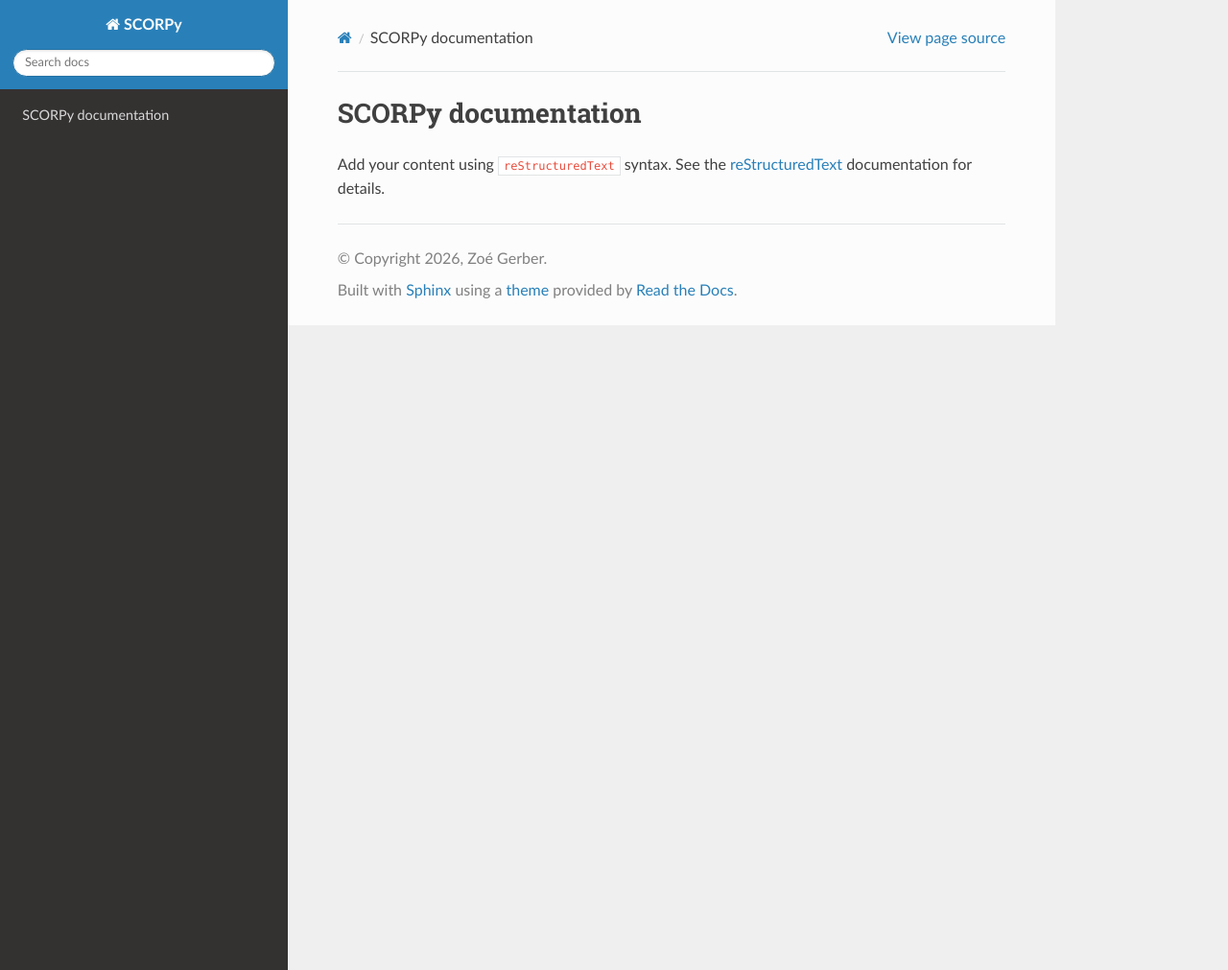
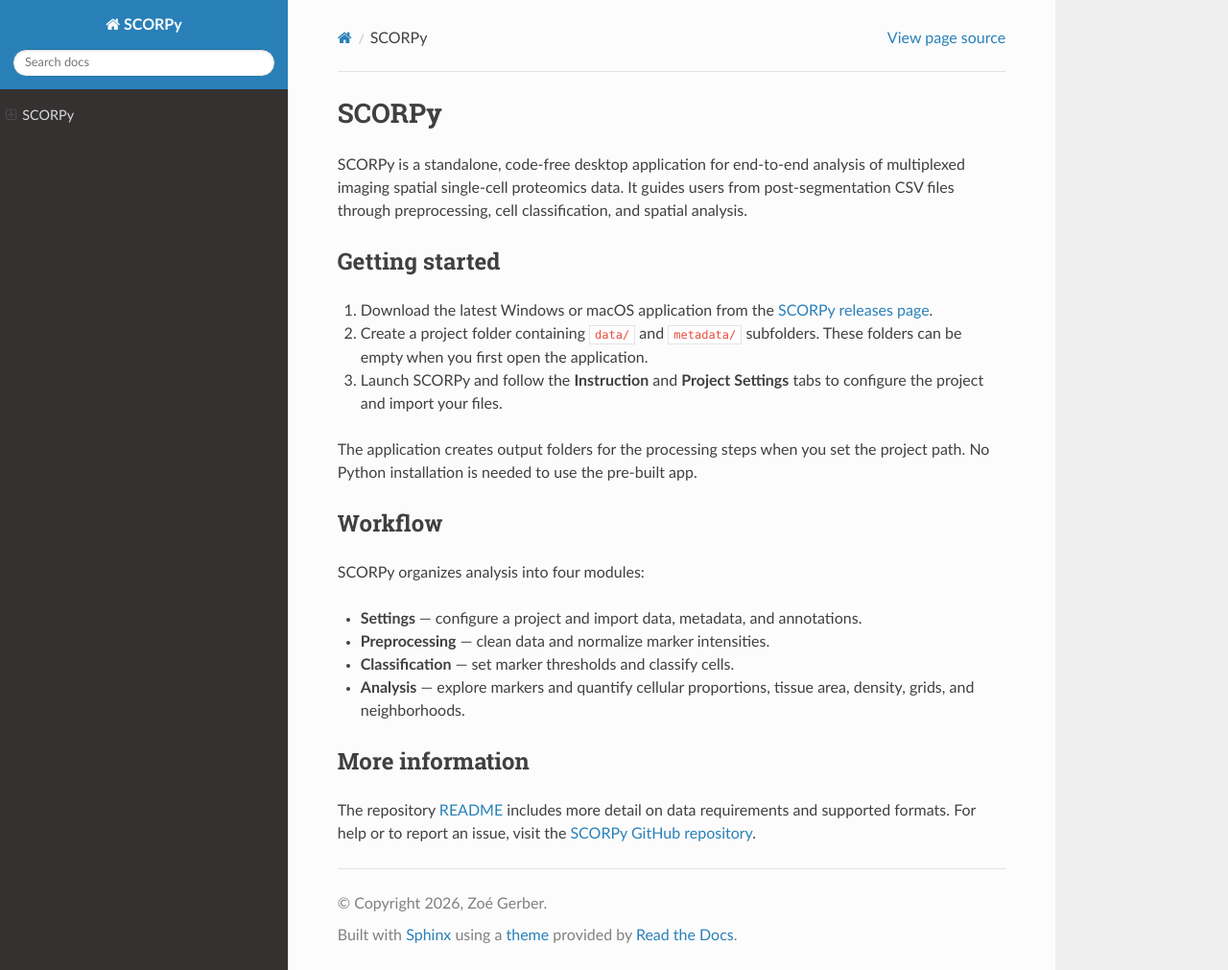
Before and after one commit to marylab26/SCORPy, a Sphinx documentation site: the page built from docs/source/index.rst, in a window 1280 px wide and 1011 px high. Shown: the whole window at 96% size. Built offline with Sphinx 7.4.7 and the Read the Docs theme 3.1.0, drawn with Linux system fonts in a browser that asks for light colours.

Commit message:
Update documentation

```diff
--- a/docs/source/index.rst
+++ b/docs/source/index.rst
@@ -1,16 +1,41 @@
-.. SCORPy documentation master file, created by
-   sphinx-quickstart on Tue Nov  3 08:10:59 2026.
-   You can adapt this file completely to your liking, but it should at least
-   contain the root `toctree` directive.
+SCORPy
+======
 
-SCORPy documentation
-====================
+SCORPy is a standalone, code-free desktop application for end-to-end analysis
+of multiplexed imaging spatial single-cell proteomics data. It guides users
+from post-segmentation CSV files through preprocessing, cell classification,
+and spatial analysis.
 
-Add your content using ``reStructuredText`` syntax. See the
-`reStructuredText <https://www.sphinx-doc.org/en/master/usage/restructuredtext/index.html>`_
-documentation for details.
+Getting started
+---------------
+
+1. Download the latest Windows or macOS application from the
+   `SCORPy releases page <https://github.com/marylab26/SCORPy/releases>`_.
+2. Create a project folder containing ``data/`` and ``metadata/``
+   subfolders. These folders can be empty when you first open the application.
+3. Launch SCORPy and follow the **Instruction** and **Project Settings** tabs
+   to configure the project and import your files.
+
+The application creates output folders for the processing steps when you set
+the project path. No Python installation is needed to use the pre-built app.
+
+Workflow
+--------
+
+SCORPy organizes analysis into four modules:
+
+* **Settings** — configure a project and import data, metadata, and
+  annotations.
+* **Preprocessing** — clean data and normalize marker intensities.
+* **Classification** — set marker thresholds and classify cells.
+* **Analysis** — explore markers and quantify cellular proportions, tissue
+  area, density, grids, and neighborhoods.
 
 
-.. toctree::
-   :maxdepth: 2
-   :caption: Contents:
+More information
+----------------
+
+The repository `README <https://github.com/marylab26/SCORPy#readme>`_ includes
+more detail on data requirements and supported formats. For help or to report
+an issue, visit the
+`SCORPy GitHub repository <https://github.com/marylab26/SCORPy>`_.
```
Also changed, not shown: README.md (+3 -6 lines).
